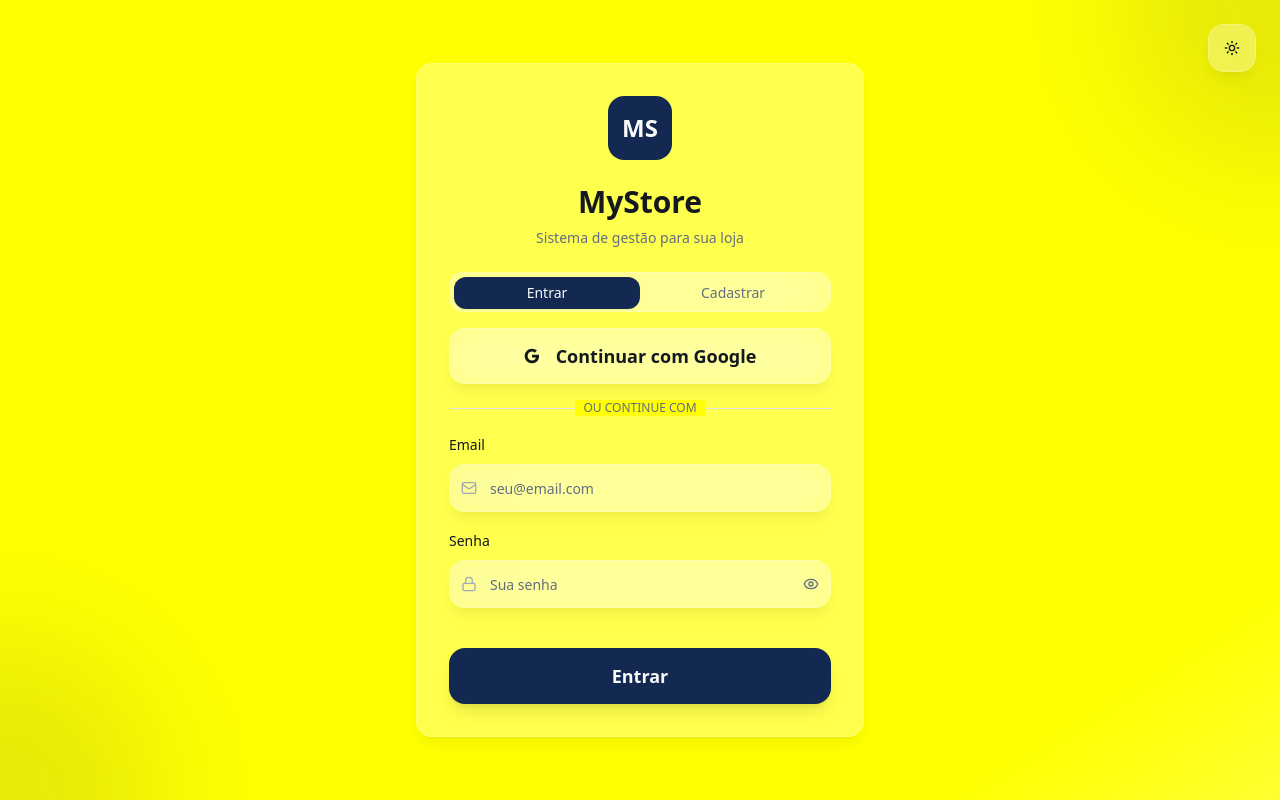
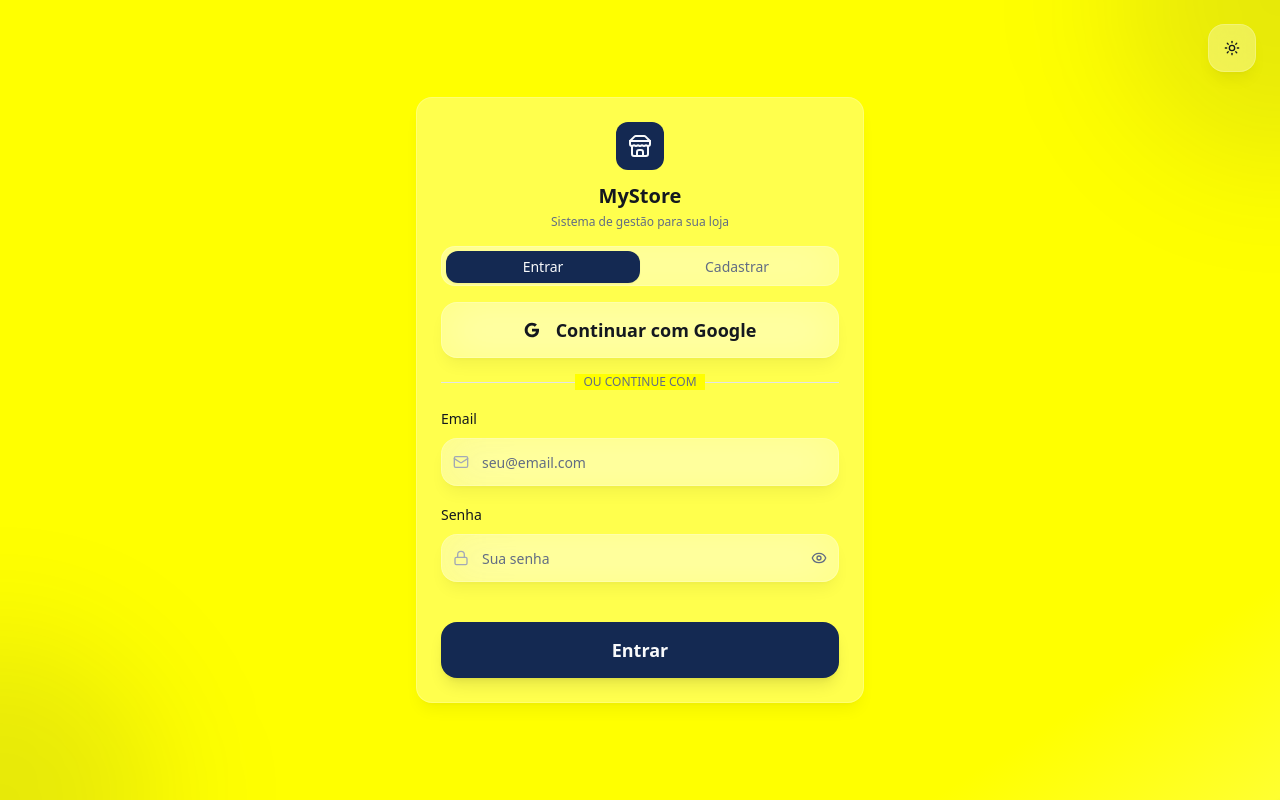
Before and after one commit to Panooh-code/mystore-pagaya, a React (Vite) app: page /auth in a window 1280 px wide. Built offline with nearby package versions, Linux system fonts and the light colour scheme.

Commit message:
Refactor Auth Page UI
Adjusted Auth page layout for a more compact card, removing the need for scrolling. Removed strong password requirement for registration. Reduced the size of the app logo and replaced it with a Lucide "store" icon.

```diff
--- a/src/components/auth/EmailPasswordForm.tsx
+++ b/src/components/auth/EmailPasswordForm.tsx
@@ -18,11 +18,7 @@ const loginSchema = z.object({
 const signupSchema = z.object({
   fullName: z.string().min(2, 'Nome deve ter pelo menos 2 caracteres'),
   email: z.string().email('Email inválido'),
-  password: z.string()
-    .min(8, 'Senha deve ter pelo menos 8 caracteres')
-    .regex(/[A-Z]/, 'Senha deve conter pelo menos 1 letra maiúscula')
-    .regex(/[a-z]/, 'Senha deve conter pelo menos 1 letra minúscula')
-    .regex(/[0-9]/, 'Senha deve conter pelo menos 1 número'),
+  password: z.string().min(6, 'Senha deve ter pelo menos 6 caracteres'),
 });
 
 interface EmailPasswordFormProps {
@@ -130,11 +126,6 @@ export const EmailPasswordForm = ({ type }: EmailPasswordFormProps) => {
                   />
                 </FormControl>
                 <FormMessage className="text-xs" />
-                {type === 'signup' && (
-                  <p className="text-xs text-muted-foreground mt-1">
-                    Mín. 8 caracteres, 1 maiúscula, 1 minúscula, 1 número
-                  </p>
-                )}
               </FormItem>
             )}
           />
--- a/src/pages/Auth.tsx
+++ b/src/pages/Auth.tsx
@@ -4,6 +4,7 @@ import { motion } from 'framer-motion';
 import { useAuth } from '@/contexts/AuthContext';
 import { AuthForm } from '@/components/auth/AuthForm';
 import { ThemeToggle } from '@/components/theme-toggle';
+import { Store } from 'lucide-react';
 
 const Auth = () => {
   const { user, loading } = useAuth();
@@ -49,20 +50,20 @@ const Auth = () => {
         transition={{ duration: 0.5 }}
         className="w-full max-w-md relative z-10"
       >
-        <div className="glass-card p-8 space-y-6">
+        <div className="glass-card p-6 space-y-4">
           {/* Header */}
-          <div className="text-center space-y-2">
+          <div className="text-center space-y-1">
             <motion.div
               initial={{ scale: 0.5, opacity: 0 }}
               animate={{ scale: 1, opacity: 1 }}
               transition={{ delay: 0.2 }}
-              className="w-16 h-16 bg-primary rounded-2xl flex items-center justify-center mx-auto mb-6"
+              className="w-12 h-12 bg-primary rounded-xl flex items-center justify-center mx-auto mb-3"
             >
-              <span className="text-2xl font-bold text-primary-foreground">MS</span>
+              <Store className="w-6 h-6 text-primary-foreground" />
             </motion.div>
 
-            <h1 className="text-3xl font-bold text-foreground">MyStore</h1>
-            <p className="text-muted-foreground text-sm">
+            <h1 className="text-xl font-bold text-foreground">MyStore</h1>
+            <p className="text-muted-foreground text-xs">
               Sistema de gestão para sua loja
             </p>
           </div>
```
